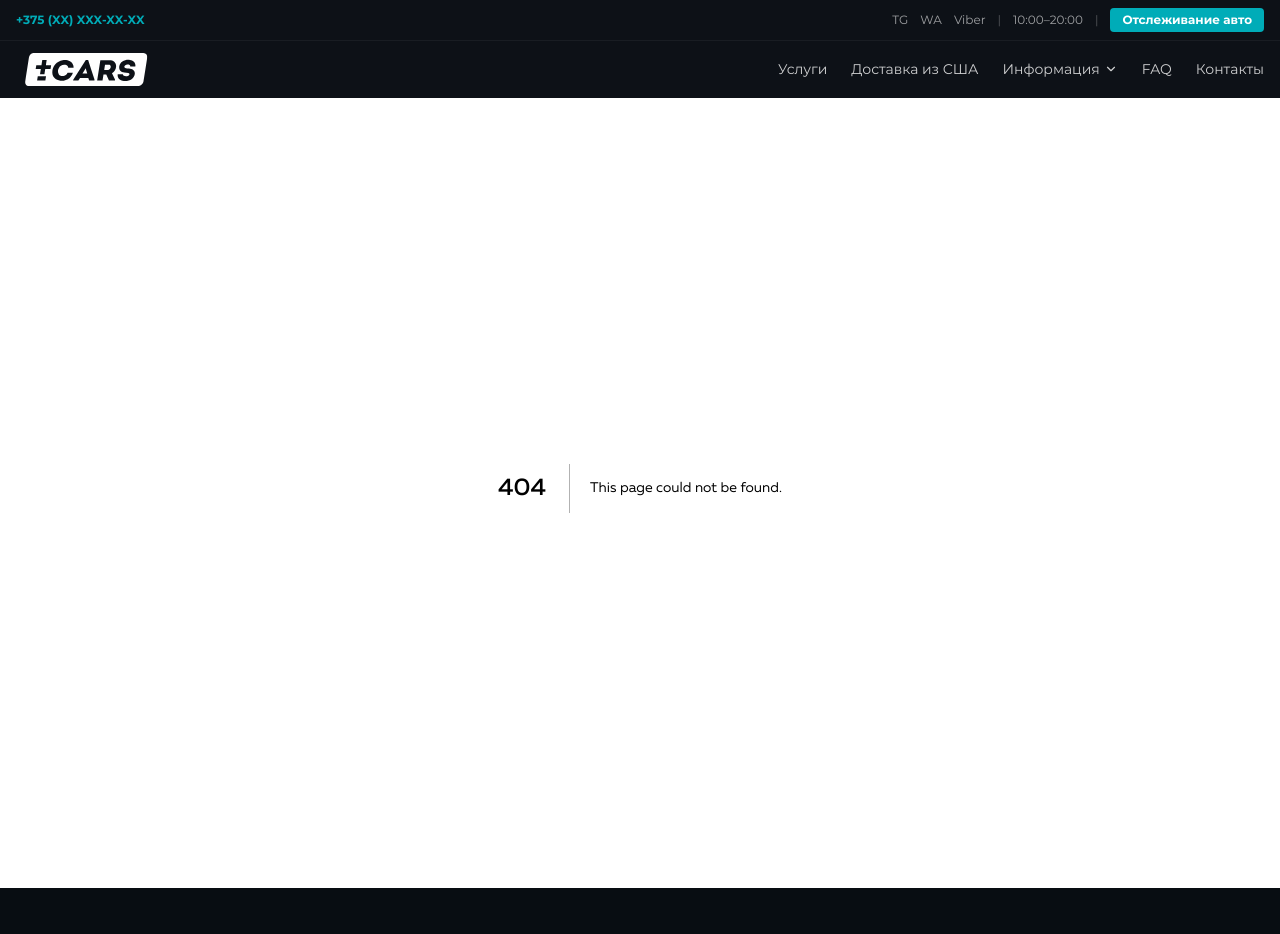
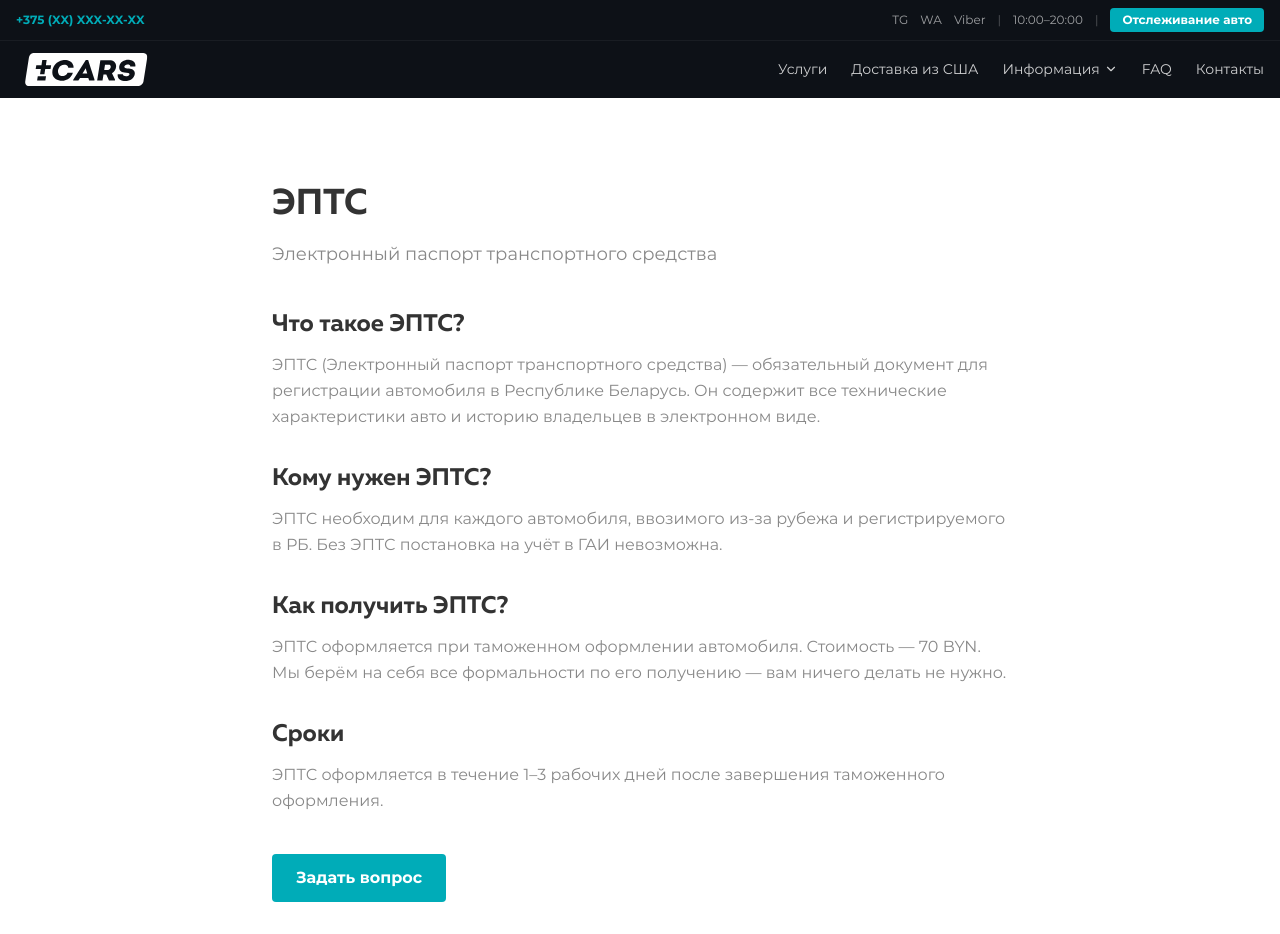
Before and after one commit to idzvilla/pmcars, a Next.js app: page /info/epts in a window 1280 px wide. Before the commit this address had no page. Shown: the top 934 px of the page. Built offline with nearby package versions, Linux system fonts and the light colour scheme.

Commit message:
feat: info pages - epts, dkp, snyatie

```diff
--- /dev/null
+++ b/src/app/info/dkp/page.tsx
@@ -0,0 +1,45 @@
+// src/app/info/dkp/page.tsx
+import type { Metadata } from 'next'
+import Button from '@/components/ui/Button'
+
+export const metadata: Metadata = {
+  title: 'ДКП — Договор купли-продажи',
+  description: 'Что такое ДКП при покупке авто из США, что должно быть в договоре купли-продажи.',
+}
+
+export default function DkpPage() {
+  return (
+    <div className="py-16 md:py-24">
+      <div className="container max-w-3xl">
+        <h1 className="font-muller font-bold text-4xl text-body mb-4">ДКП</h1>
+        <p className="text-muted font-montserrat text-lg mb-10">Договор купли-продажи автомобиля</p>
+        <div className="space-y-8 font-montserrat text-muted leading-relaxed">
+          <section>
+            <h2 className="font-muller font-bold text-2xl text-body mb-3">Что такое ДКП?</h2>
+            <p>ДКП (Договор купли-продажи) — документ, подтверждающий факт покупки транспортного средства. При ввозе авто из США используется договор между нашей компанией и клиентом.</p>
+          </section>
+          <section>
+            <h2 className="font-muller font-bold text-2xl text-body mb-3">Зачем нужен ДКП?</h2>
+            <p>ДКП необходим для постановки автомобиля на учёт в ГАИ, подтверждения легальности приобретения, а также при последующей продаже автомобиля.</p>
+          </section>
+          <section>
+            <h2 className="font-muller font-bold text-2xl text-body mb-3">Что входит в ДКП?</h2>
+            <ul className="list-disc pl-5 space-y-1">
+              <li>Данные продавца и покупателя</li>
+              <li>Характеристики авто (марка, модель, год, VIN, объём двигателя)</li>
+              <li>Стоимость сделки</li>
+              <li>Дата и подписи сторон</li>
+            </ul>
+          </section>
+          <section>
+            <h2 className="font-muller font-bold text-2xl text-body mb-3">Как мы оформляем ДКП?</h2>
+            <p>Мы составляем ДКП после завершения таможенного оформления и передаём его вместе с комплектом документов на автомобиль.</p>
+          </section>
+        </div>
+        <div className="mt-10">
+          <Button href="/contacts">Задать вопрос</Button>
+        </div>
+      </div>
+    </div>
+  )
+}
--- /dev/null
+++ b/src/app/info/epts/page.tsx
@@ -0,0 +1,40 @@
+// src/app/info/epts/page.tsx
+import type { Metadata } from 'next'
+import Button from '@/components/ui/Button'
+
+export const metadata: Metadata = {
+  title: 'ЭПТС — Электронный паспорт ТС',
+  description: 'Что такое ЭПТС, как получить электронный паспорт транспортного средства при ввозе авто из США.',
+}
+
+export default function EptsPage() {
+  return (
+    <div className="py-16 md:py-24">
+      <div className="container max-w-3xl">
+        <h1 className="font-muller font-bold text-4xl text-body mb-4">ЭПТС</h1>
+        <p className="text-muted font-montserrat text-lg mb-10">Электронный паспорт транспортного средства</p>
+        <div className="space-y-8 font-montserrat text-muted leading-relaxed">
+          <section>
+            <h2 className="font-muller font-bold text-2xl text-body mb-3">Что такое ЭПТС?</h2>
+            <p>ЭПТС (Электронный паспорт транспортного средства) — обязательный документ для регистрации автомобиля в Республике Беларусь. Он содержит все технические характеристики авто и историю владельцев в электронном виде.</p>
+          </section>
+          <section>
+            <h2 className="font-muller font-bold text-2xl text-body mb-3">Кому нужен ЭПТС?</h2>
+            <p>ЭПТС необходим для каждого автомобиля, ввозимого из-за рубежа и регистрируемого в РБ. Без ЭПТС постановка на учёт в ГАИ невозможна.</p>
+          </section>
+          <section>
+            <h2 className="font-muller font-bold text-2xl text-body mb-3">Как получить ЭПТС?</h2>
+            <p>ЭПТС оформляется при таможенном оформлении автомобиля. Стоимость — 70 BYN. Мы берём на себя все формальности по его получению — вам ничего делать не нужно.</p>
+          </section>
+          <section>
+            <h2 className="font-muller font-bold text-2xl text-body mb-3">Сроки</h2>
+            <p>ЭПТС оформляется в течение 1–3 рабочих дней после завершения таможенного оформления.</p>
+          </section>
+        </div>
+        <div className="mt-10">
+          <Button href="/contacts">Задать вопрос</Button>
+        </div>
+      </div>
+    </div>
+  )
+}
--- /dev/null
+++ b/src/app/info/snyatie/page.tsx
@@ -0,0 +1,36 @@
+// src/app/info/snyatie/page.tsx
+import type { Metadata } from 'next'
+import Button from '@/components/ui/Button'
+
+export const metadata: Metadata = {
+  title: 'Снятие с учёта',
+  description: 'Нужно ли снимать авто с учёта в США перед ввозом в Беларусь. Процесс и документы.',
+}
+
+export default function SnyatiePage() {
+  return (
+    <div className="py-16 md:py-24">
+      <div className="container max-w-3xl">
+        <h1 className="font-muller font-bold text-4xl text-body mb-4">Снятие с учёта</h1>
+        <p className="text-muted font-montserrat text-lg mb-10">Снятие авто с учёта в США</p>
+        <div className="space-y-8 font-montserrat text-muted leading-relaxed">
+          <section>
+            <h2 className="font-muller font-bold text-2xl text-body mb-3">Нужно ли снимать авто с учёта?</h2>
+            <p>Авто, купленное на аукционах Copart или IAAI, как правило, уже снято с учёта — оно оформлено на страховую компанию и не имеет номерных знаков. Для экспорта из США это стандартная ситуация.</p>
+          </section>
+          <section>
+            <h2 className="font-muller font-bold text-2xl text-body mb-3">Что происходит с документами?</h2>
+            <p>При покупке на аукционе вы получаете Title (аналог ПТС в США). После завершения сделки Title переоформляется на покупателя. Этот документ является основанием для таможенного оформления в Беларуси.</p>
+          </section>
+          <section>
+            <h2 className="font-muller font-bold text-2xl text-body mb-3">Постановка на учёт в Беларуси</h2>
+            <p>После получения ЭПТС и ДКП вы можете поставить автомобиль на учёт в ГАИ. Процедура стандартная: предоставить документы, пройти техосмотр, получить номерные знаки.</p>
+          </section>
+        </div>
+        <div className="mt-10">
+          <Button href="/contacts">Задать вопрос</Button>
+        </div>
+      </div>
+    </div>
+  )
+}
```
